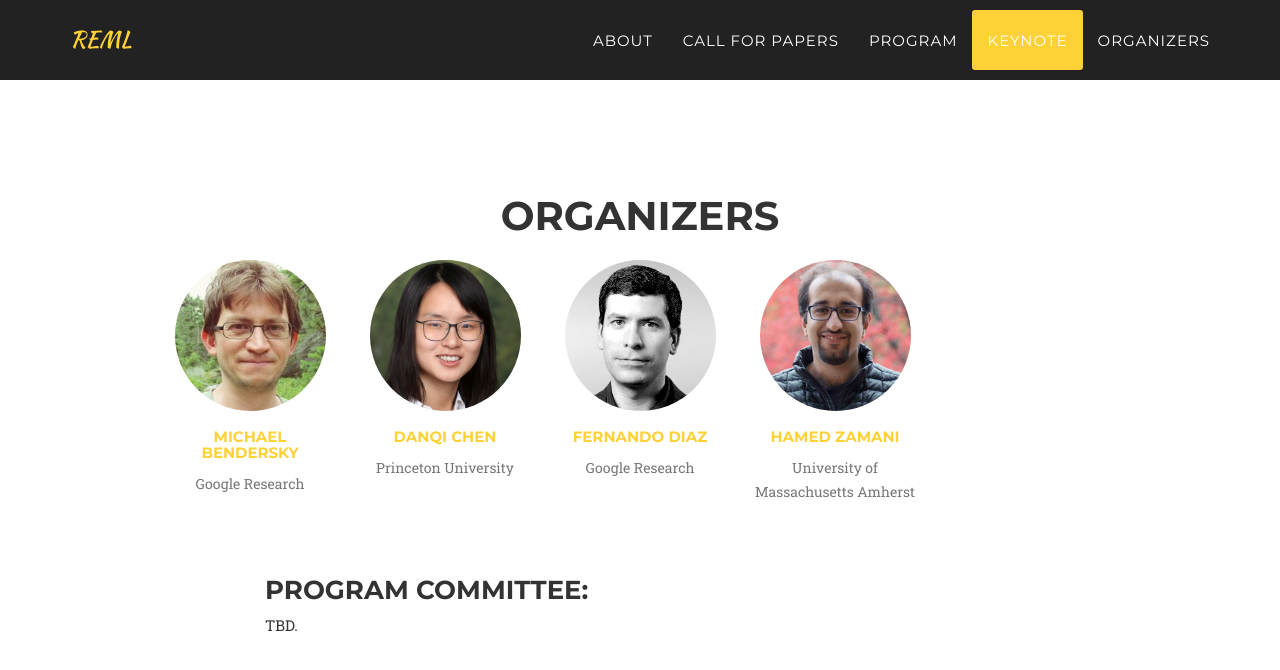
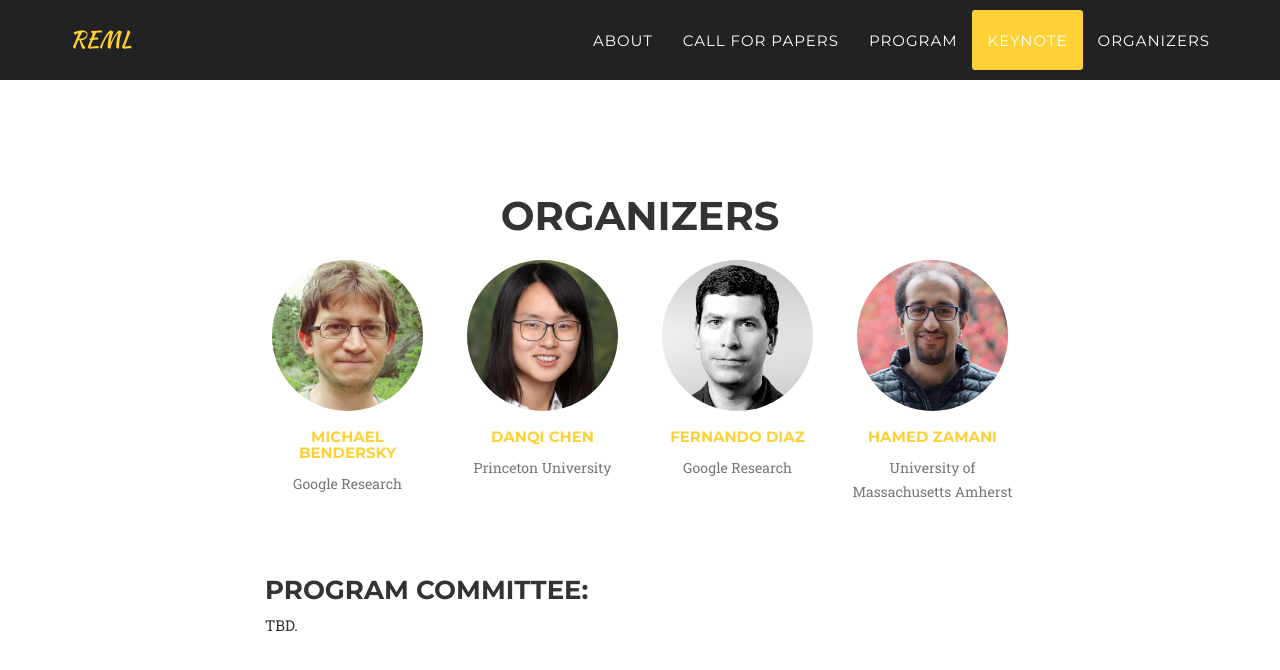
Before and after one commit to reml-workshop/reml-workshop.github.io, a Jekyll site: the page built from index.html, in a window 1280 px wide and 900 px high, scrolled down 4383 px. Shown: the top 670 px of the window. Built offline with Jekyll 4.4.1, drawn with Linux system fonts in a browser that asks for light colours; some web fonts are replaced.

Commit message:
Update organizers.html

```diff
--- a/_includes/organizers.html
+++ b/_includes/organizers.html
@@ -9,6 +9,8 @@
             </div>
             <div class="row text-center">
                 <div class="col-xs-1 text-center">
+                </div>
+		<div class="col-xs-1 text-center">
                 </div>
                 {% for member in site.people %}
                 <div class="col-xs-2">
```
